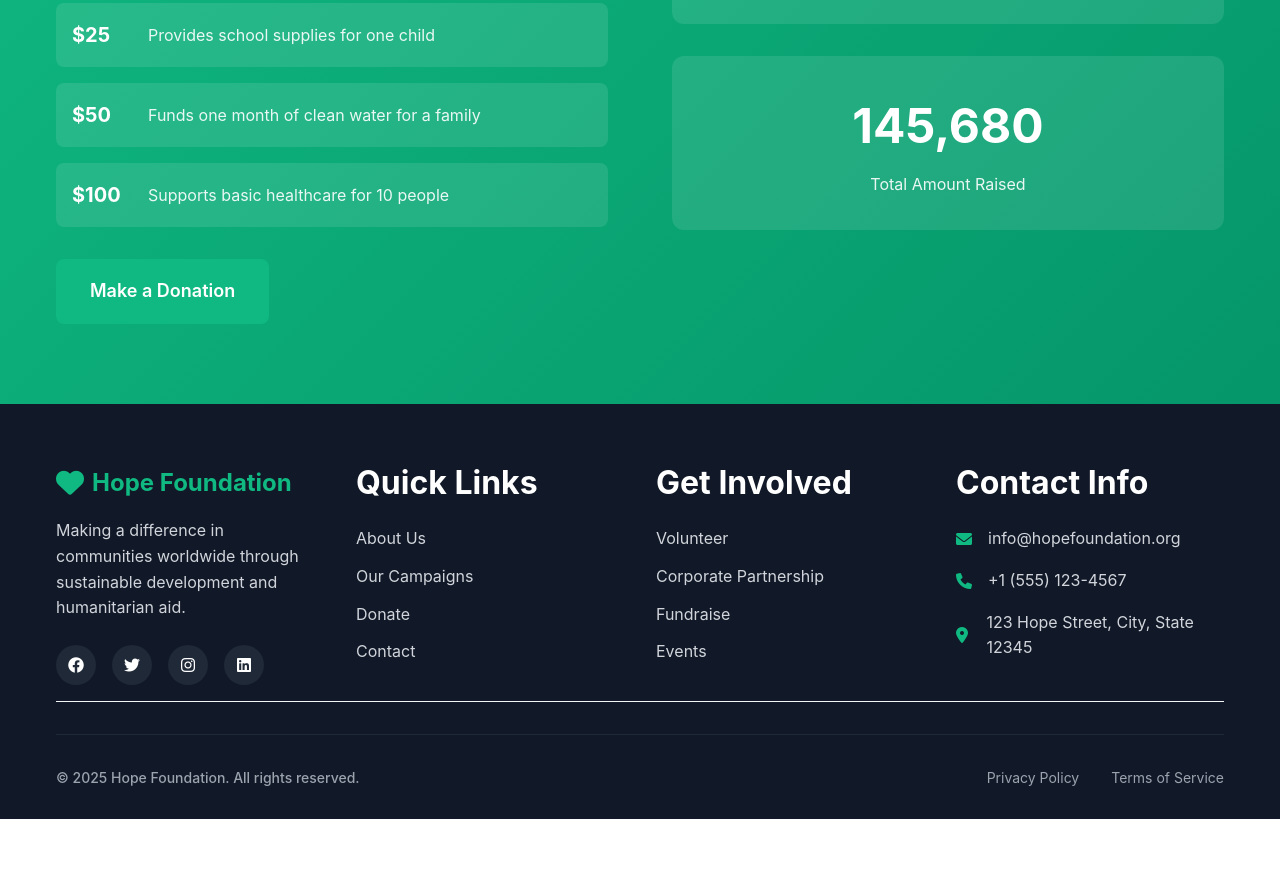
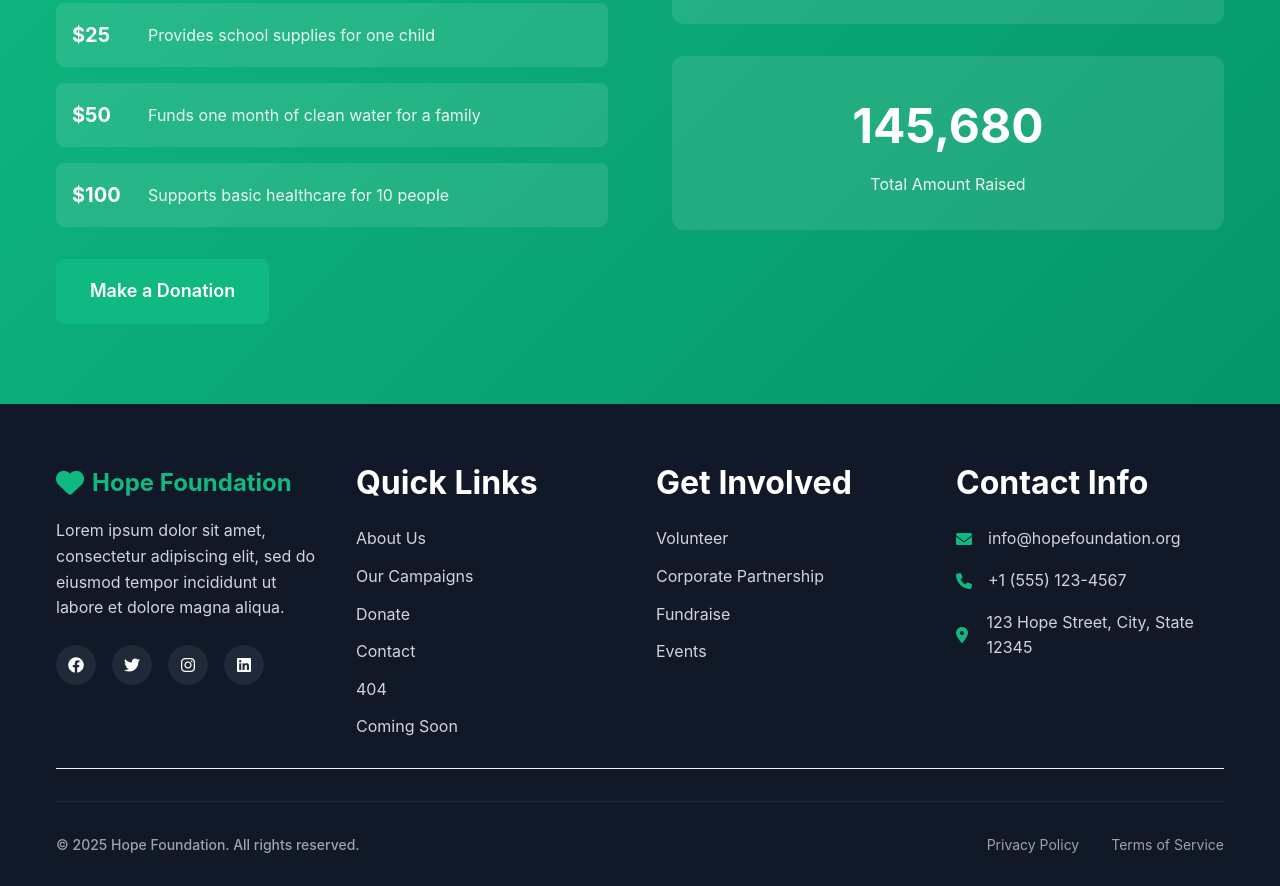
Before and after one commit to dharun-sukumar/rtl-donation, a plain HTML site: page index2.html in a window 1280 px wide. Shown: the part 2597-3483 px from the top of the page. Before the commit the page ends 3416 px from the top, so only its background shows below. Drawn offline with Linux system fonts and the light colour scheme.

Commit message:
minor changes

```diff
--- a/index2.html
+++ b/index2.html
@@ -243,7 +243,7 @@
                         <i class="fas fa-heart"></i>
                         <span>Hope Foundation</span>
                     </div>
-                    <p>Making a difference in communities worldwide through sustainable development and humanitarian aid.</p>
+                    <p>Lorem ipsum dolor sit amet, consectetur adipiscing elit, sed do eiusmod tempor incididunt ut labore et dolore magna aliqua.</p>
                     <div class="social-links">
                         <a href="#"><i class="fab fa-facebook"></i></a>
                         <a href="#"><i class="fab fa-twitter"></i></a>
@@ -259,6 +259,8 @@
                         <li><a href="campaigns.html">Our Campaigns</a></li>
                         <li><a href="donate.html">Donate</a></li>
                         <li><a href="contact.html">Contact</a></li>
+                        <li><a href="404.html">404</a></li>
+                        <li><a href="coming.html">Coming Soon</a></li>
                     </ul>
                 </div>
 
```
Also changed, not shown: about.html (+3 -2 lines), campaigns.html (+2 -1 lines), contact.html (+2 -1 lines), donate.html (+3 -1 lines), index.html (+2 -1 lines), login.html (+2 -1 lines).
